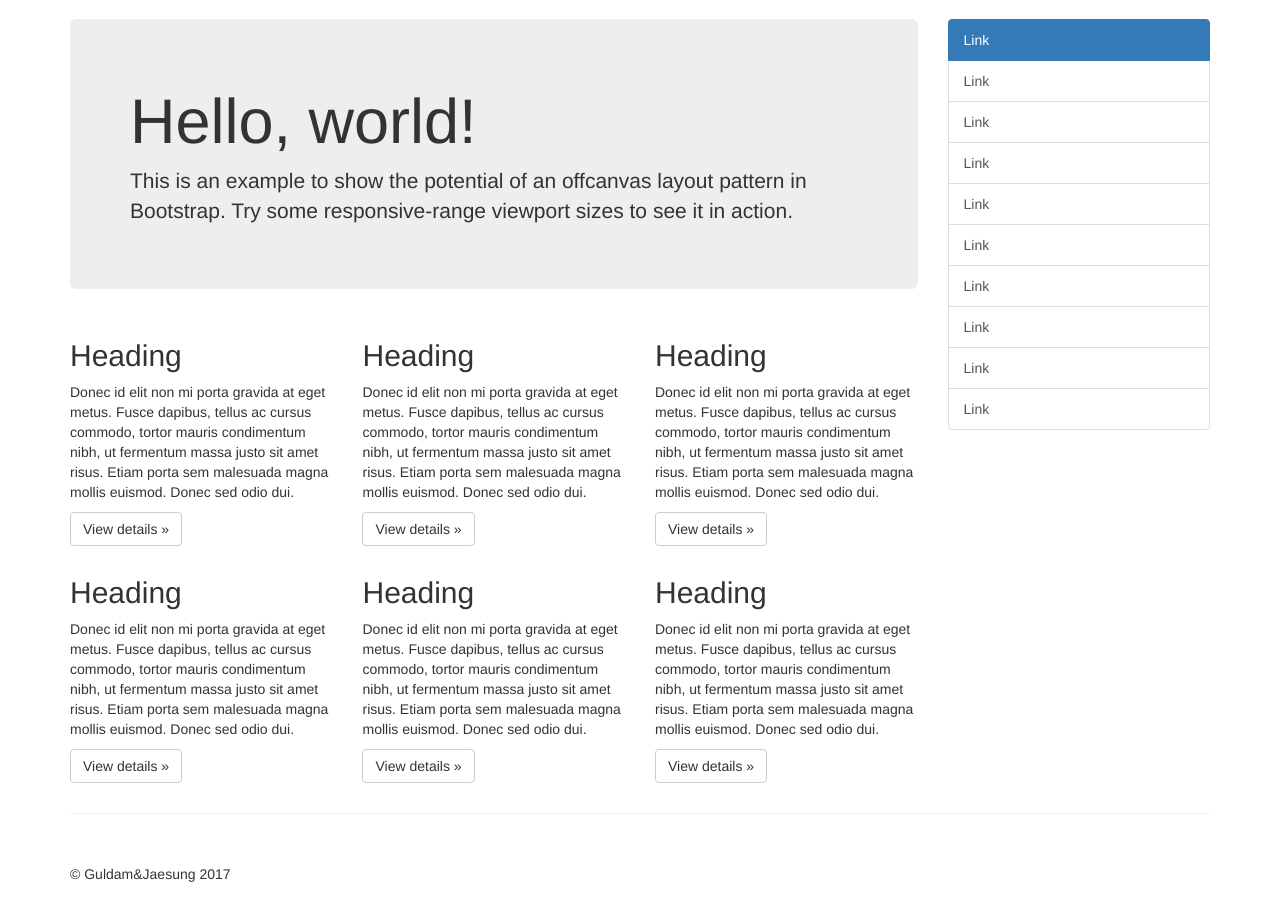
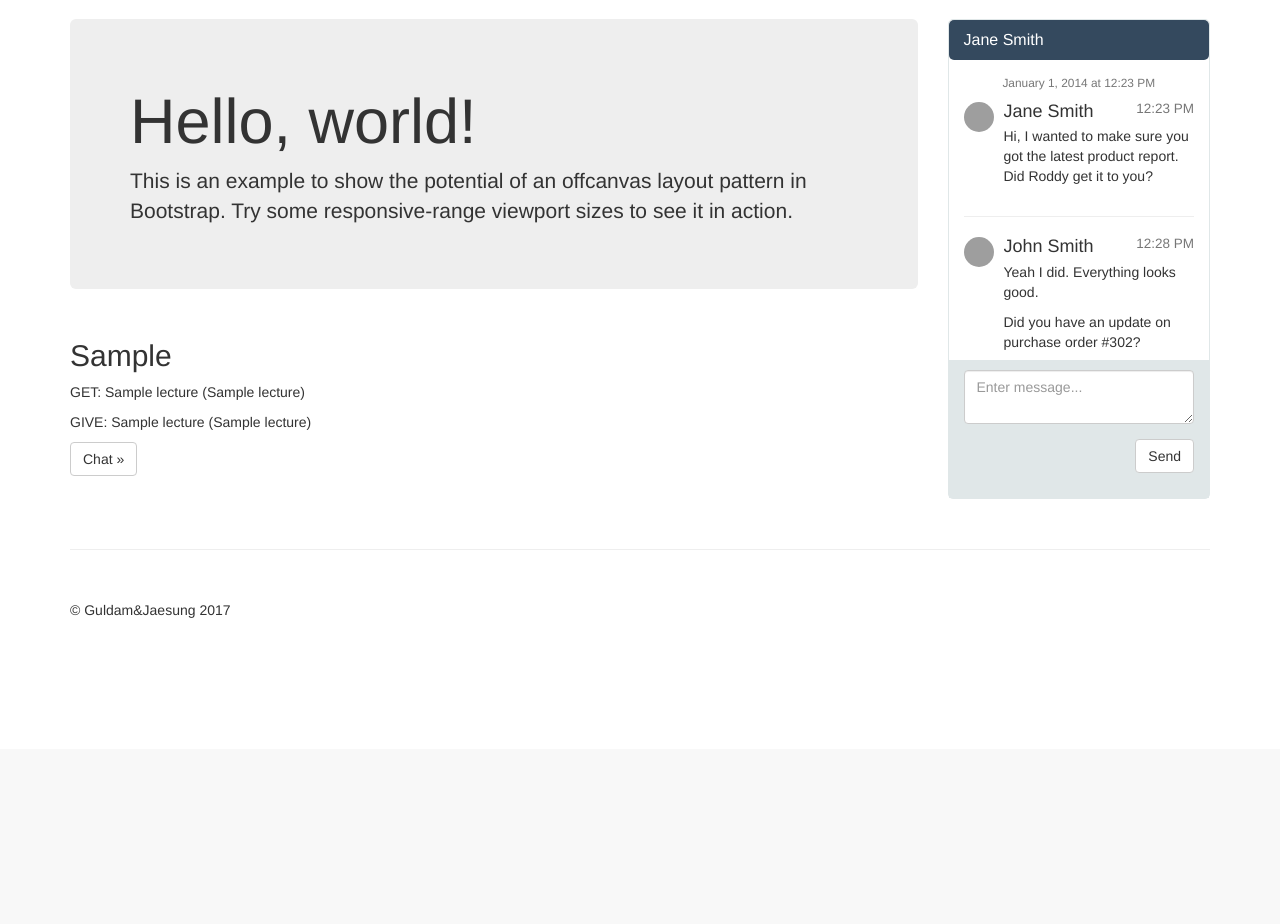
Before and after one commit to ashe-sparcs/MadCamp04, a Django app: template templates/home.html in a window 1280 px wide. Shown: the part 51-975 px from the top of the page. After the commit the page ends 669 px from the top, so only its background shows below. Run offline with Django 3.2, Linux system fonts and the light colour scheme; the template is opened without the code that fills it: most values are stand-ins (such as "Sample title", 1, 10 or a date in 2020); some libraries are stand-ins or nearby versions; grey boxes are pictures that could not be loaded.

Commit message:
matching complete. working on chatting.

```diff
--- /dev/null
+++ b/static/css/chat.css
@@ -0,0 +1,168 @@
+.portlet {
+    margin-bottom: 15px;
+}
+
+.btn-white {
+    border-color: #cccccc;
+    color: #333333;
+    background-color: #ffffff;
+}
+
+.portlet {
+    border: 1px solid;
+}
+
+.portlet .portlet-heading {
+    padding: 0 15px;
+}
+
+.portlet .portlet-heading h4 {
+    padding: 1px 0;
+    font-size: 16px;
+}
+
+.portlet .portlet-heading a {
+    color: #fff;
+}
+
+.portlet .portlet-heading a:hover,
+.portlet .portlet-heading a:active,
+.portlet .portlet-heading a:focus {
+    outline: none;
+}
+
+.portlet .portlet-widgets .dropdown-menu a {
+    color: #333;
+}
+
+.portlet .portlet-widgets ul.dropdown-menu {
+    min-width: 0;
+}
+
+.portlet .portlet-heading .portlet-title {
+    float: left;
+}
+
+.portlet .portlet-heading .portlet-title h4 {
+    margin: 10px 0;
+}
+
+.portlet .portlet-heading .portlet-widgets {
+    float: right;
+    margin: 8px 0;
+}
+
+.portlet .portlet-heading .portlet-widgets .tabbed-portlets {
+    display: inline;
+}
+
+.portlet .portlet-heading .portlet-widgets .divider {
+    margin: 0 5px;
+}
+
+.portlet .portlet-body {
+    padding: 15px;
+    background: #fff;
+}
+
+.portlet .portlet-footer {
+    padding: 10px 15px;
+    background: #e0e7e8;
+}
+
+.portlet .portlet-footer ul {
+    margin: 0;
+}
+
+.portlet-green,
+.portlet-green>.portlet-heading {
+    border-color: #16a085;
+}
+
+.portlet-green>.portlet-heading {
+    color: #fff;
+    background-color: #16a085;
+}
+
+.portlet-orange,
+.portlet-orange>.portlet-heading {
+    border-color: #f39c12;
+}
+
+.portlet-orange>.portlet-heading {
+    color: #fff;
+    background-color: #f39c12;
+}
+
+.portlet-blue,
+.portlet-blue>.portlet-heading {
+    border-color: #2980b9;
+}
+
+.portlet-blue>.portlet-heading {
+    color: #fff;
+    background-color: #2980b9;
+}
+
+.portlet-red,
+.portlet-red>.portlet-heading {
+    border-color: #e74c3c;
+}
+
+.portlet-red>.portlet-heading {
+    color: #fff;
+    background-color: #e74c3c;
+}
+
+.portlet-purple,
+.portlet-purple>.portlet-heading {
+    border-color: #8e44ad;
+}
+
+.portlet-purple>.portlet-heading {
+    color: #fff;
+    background-color: #8e44ad;
+}
+
+.portlet-default,
+.portlet-dark-blue,
+.portlet-default>.portlet-heading,
+.portlet-dark-blue>.portlet-heading {
+    border-color: #E0E7E8;
+    border-radius: 5px;
+}
+
+.portlet-default>.portlet-heading,
+.portlet-dark-blue>.portlet-heading {
+    color: #fff;
+    background-color: #34495e;
+}
+
+.portlet-basic,
+.portlet-basic>.portlet-heading {
+    border-color: #333;
+}
+
+.portlet-basic>.portlet-heading {
+    border-bottom: 1px solid #333;
+    color: #333;
+    background-color: #fff;
+}
+
+@media(min-width:768px) {
+    .portlet {
+        margin-bottom: 30px;
+    }
+}
+
+.text-green {
+    color: #16a085;
+}
+
+.text-orange {
+    color: #f39c12;
+}
+
+.text-red {
+    color: #e74c3c;
+}
--- a/templates/home.html
+++ b/templates/home.html
@@ -10,7 +10,7 @@
     <meta name="author" content="">
     <link rel="icon" href="/media/image/favicon/favicon.ico">
 
-    <title>LiberalOverflow Home</title>
+    <title>LiberalExchange Home</title>
 
     <!-- Bootstrap core CSS -->
     <link type="text/css" href="/media/css/bootstrap.min.css" rel="stylesheet">
@@ -18,6 +18,7 @@
     <!-- Custom styles for this template -->
     <link href="/media/css/home.css" rel="stylesheet">
     <link href="/media/css/snackbar.css" rel="stylesheet">
+    <link href="/media/css/chat.css" rel="stylesheet">
 
     <!-- HTML5 shim and Respond.js for IE8 support of HTML5 elements and media queries -->
     <!--[if lt IE 9]>
@@ -103,52 +104,101 @@
             <p>This is an example to show the potential of an offcanvas layout pattern in Bootstrap. Try some responsive-range viewport sizes to see it in action.</p>
           </div>
           <div class="row">
+            {% for exchange in exchangables %}
             <div class="col-xs-6 col-lg-4">
-              <h2>Heading</h2>
-              <p>Donec id elit non mi porta gravida at eget metus. Fusce dapibus, tellus ac cursus commodo, tortor mauris condimentum nibh, ut fermentum massa justo sit amet risus. Etiam porta sem malesuada magna mollis euismod. Donec sed odio dui. </p>
-              <p><a class="btn btn-default" href="#" role="button">View details &raquo;</a></p>
+              <h2>{{ exchange.0 }}</h2>
+              <p>GET: {% for lecture in exchange.1 %}{{ lecture.lecture_name }} ({{ lecture.professor_name }}) {% endfor %}</p>
+              <p>GIVE: {% for lecture in exchange.2 %}{{ lecture.lecture_name }} ({{ lecture.professor_name }}) {% endfor %}</p>
+              <p><a class="btn btn-default" href="#" role="button">Chat &raquo;</a></p>
             </div><!--/.col-xs-6.col-lg-4-->
-            <div class="col-xs-6 col-lg-4">
-              <h2>Heading</h2>
-              <p>Donec id elit non mi porta gravida at eget metus. Fusce dapibus, tellus ac cursus commodo, tortor mauris condimentum nibh, ut fermentum massa justo sit amet risus. Etiam porta sem malesuada magna mollis euismod. Donec sed odio dui. </p>
-              <p><a class="btn btn-default" href="#" role="button">View details &raquo;</a></p>
-            </div><!--/.col-xs-6.col-lg-4-->
-            <div class="col-xs-6 col-lg-4">
-              <h2>Heading</h2>
-              <p>Donec id elit non mi porta gravida at eget metus. Fusce dapibus, tellus ac cursus commodo, tortor mauris condimentum nibh, ut fermentum massa justo sit amet risus. Etiam porta sem malesuada magna mollis euismod. Donec sed odio dui. </p>
-              <p><a class="btn btn-default" href="#" role="button">View details &raquo;</a></p>
-            </div><!--/.col-xs-6.col-lg-4-->
-            <div class="col-xs-6 col-lg-4">
-              <h2>Heading</h2>
-              <p>Donec id elit non mi porta gravida at eget metus. Fusce dapibus, tellus ac cursus commodo, tortor mauris condimentum nibh, ut fermentum massa justo sit amet risus. Etiam porta sem malesuada magna mollis euismod. Donec sed odio dui. </p>
-              <p><a class="btn btn-default" href="#" role="button">View details &raquo;</a></p>
-            </div><!--/.col-xs-6.col-lg-4-->
-            <div class="col-xs-6 col-lg-4">
-              <h2>Heading</h2>
-              <p>Donec id elit non mi porta gravida at eget metus. Fusce dapibus, tellus ac cursus commodo, tortor mauris condimentum nibh, ut fermentum massa justo sit amet risus. Etiam porta sem malesuada magna mollis euismod. Donec sed odio dui. </p>
-              <p><a class="btn btn-default" href="#" role="button">View details &raquo;</a></p>
-            </div><!--/.col-xs-6.col-lg-4-->
-            <div class="col-xs-6 col-lg-4">
-              <h2>Heading</h2>
-              <p>Donec id elit non mi porta gravida at eget metus. Fusce dapibus, tellus ac cursus commodo, tortor mauris condimentum nibh, ut fermentum massa justo sit amet risus. Etiam porta sem malesuada magna mollis euismod. Donec sed odio dui. </p>
-              <p><a class="btn btn-default" href="#" role="button">View details &raquo;</a></p>
-            </div><!--/.col-xs-6.col-lg-4-->
+            {% endfor %}
           </div><!--/row-->
         </div><!--/.col-xs-12.col-sm-9-->
 
         <div class="col-xs-6 col-sm-3 sidebar-offcanvas" id="sidebar">
-          <div class="list-group">
-            <a href="#" class="list-group-item active">Link</a>
-            <a href="#" class="list-group-item">Link</a>
-            <a href="#" class="list-group-item">Link</a>
-            <a href="#" class="list-group-item">Link</a>
-            <a href="#" class="list-group-item">Link</a>
-            <a href="#" class="list-group-item">Link</a>
-            <a href="#" class="list-group-item">Link</a>
-            <a href="#" class="list-group-item">Link</a>
-            <a href="#" class="list-group-item">Link</a>
-            <a href="#" class="list-group-item">Link</a>
-          </div>
+            <div class="portlet portlet-default">
+                <div class="portlet-heading" style="vertical-align: middle">
+                    <div class="portlet-title">
+                        <h4><i class="fa fa-circle text-green"></i> Jane Smith</h4>
+                    </div>
+                    <div class="portlet-widgets">
+                        <span class="divider"></span>
+                        <a data-toggle="collapse" data-parent="#accordion" href="#chat"><i class="fa fa-chevron-down"></i></a>
+                    </div>
+                    <div class="clearfix"></div>
+                </div>
+                <div id="chat" class="panel-collapse collapse in">
+                    <div>
+                    <div class="portlet-body chat-widget" style="overflow-y: auto; width: auto; height: 300px;">
+                        <div class="row">
+                            <div class="col-lg-12">
+                                <p class="text-center text-muted small">January 1, 2014 at 12:23 PM</p>
+                            </div>
+                        </div>
+                        <div class="row">
+                            <div class="col-lg-12">
+                                <div class="media">
+                                    <a class="pull-left" href="#">
+                                        <img class="media-object img-circle" src="http://lorempixel.com/30/30/people/1/" alt="">
+                                    </a>
+                                    <div class="media-body">
+                                        <h4 class="media-heading">Jane Smith
+                                            <span class="small pull-right">12:23 PM</span>
+                                        </h4>
+                                        <p>Hi, I wanted to make sure you got the latest product report. Did Roddy get it to you?</p>
+                                    </div>
+                                </div>
+                            </div>
+                        </div>
+                        <hr>
+                        <div class="row">
+                            <div class="col-lg-12">
+                                <div class="media">
+                                    <a class="pull-left" href="#">
+                                        <img class="media-object img-circle" src="http://lorempixel.com/30/30/people/7/" alt="">
+                                    </a>
+                                    <div class="media-body">
+                                        <h4 class="media-heading">John Smith
+                                            <span class="small pull-right">12:28 PM</span>
+                                        </h4>
+                                        <p>Yeah I did. Everything looks good.</p>
+                                        <p>Did you have an update on purchase order #302?</p>
+                                    </div>
+                                </div>
+                            </div>
+                        </div>
+                        <hr>
+                        <div class="row">
+                            <div class="col-lg-12">
+                                <div class="media">
+                                    <a class="pull-left" href="#">
+                                        <img class="media-object img-circle" src="http://lorempixel.com/30/30/people/7/" alt="">
+                                    </a>
+                                    <div class="media-body">
+                                        <h4 class="media-heading">Jane Smith
+                                            <span class="small pull-right">12:39 PM</span>
+                                        </h4>
+                                        <p>No not yet, the transaction hasn't cleared yet. I will let you know as soon as everything goes through. Any idea where you want to get lunch today?</p>
+                                    </div>
+                                </div>
+                            </div>
+                        </div>
+                        <hr>
+                    </div>
+                    </div>
+                    <div class="portlet-footer">
+                        <form role="form">
+                            <div class="form-group">
+                                <textarea class="form-control" placeholder="Enter message..."></textarea>
+                            </div>
+                            <div class="form-group">
+                                <button type="button" class="btn btn-default pull-right">Send</button>
+                                <div class="clearfix"></div>
+                            </div>
+                        </form>
+                    </div>
+                </div>
+            </div>
         </div><!--/.sidebar-offcanvas-->
       </div><!--/row-->
 
--- a/templates/register.html
+++ b/templates/register.html
@@ -6,7 +6,7 @@
     <meta name="viewport" content="width=device-width, initial-scale=1">
     <link rel="icon" href="/media/image/favicon/favicon.ico">
     <!-- The above 3 meta tags *must* come first in the head; any other head content must come *after* these tags -->
-    <title>LiberalOverflow Register</title>
+    <title>LiberalExchange Register</title>
 
     <!-- Bootstrap -->
     <link href="/media/css/bootstrap.min.css" rel="stylesheet">
--- a/templates/timetable.html
+++ b/templates/timetable.html
@@ -11,7 +11,7 @@
     <link rel="icon" href="/media/image/favicon/favicon.ico">
 
 
-    <title>Timetable</title>
+    <title>LiberalExchange Timetable</title>
 
     <!-- Bootstrap core CSS -->
     <link type="text/css" href="/media/css/bootstrap.min.css" rel="stylesheet">
```
Also changed, not shown: LiberalOverflow/views.py (+36 -2 lines).
